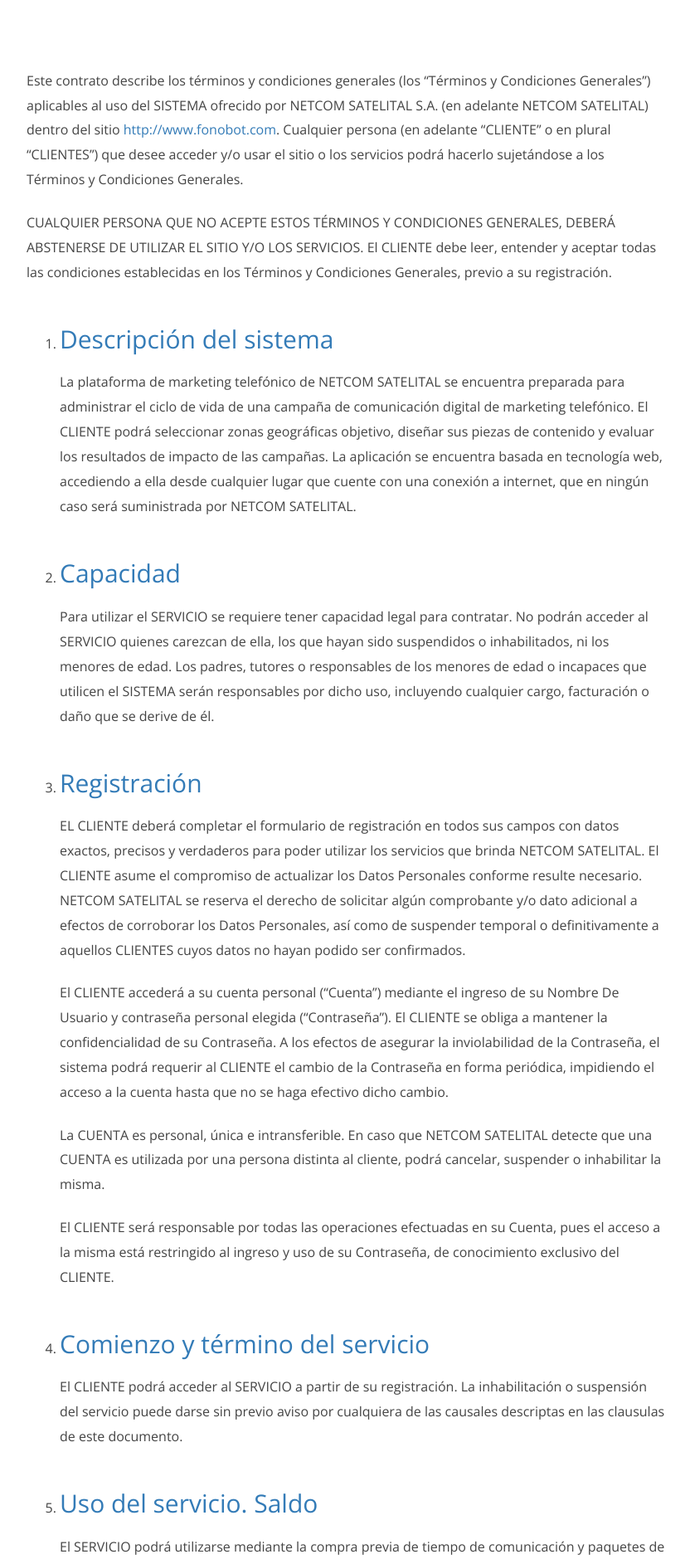
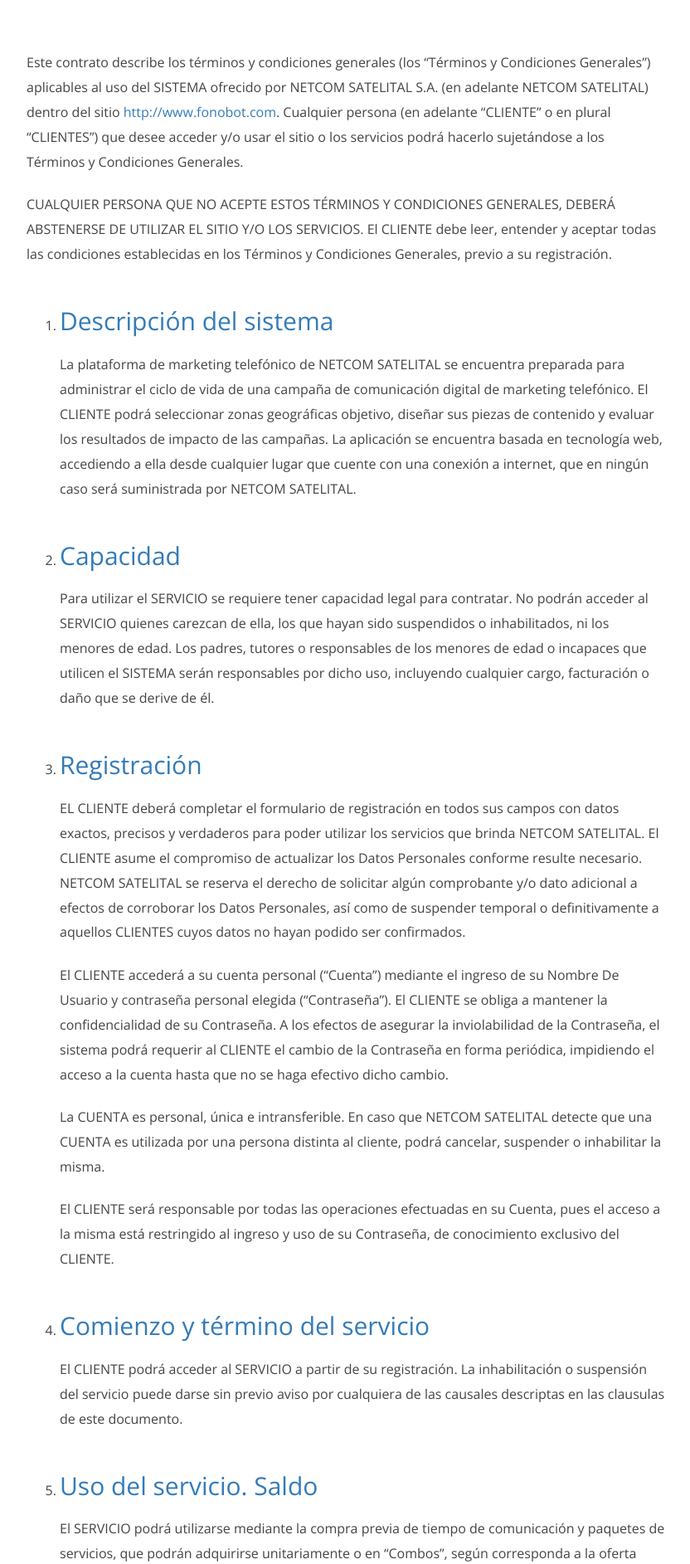
Before and after one commit to netcomsatelital/fonobot, a Jekyll site: the page built from condiciones.md, in a window 1280 px wide. Shown: the part 293-2178 px from the top of the page at 83% size, without its empty margins (223-1055 px from the left). Built offline with Jekyll 4.4.1, drawn with Linux system fonts in a browser that asks for light colours; nearby versions of some CDN libraries.

Commit message:
v0.0.18
- Cambiado texto en CTA inferior
- Agregados los :first-child y :last-child para quitar algunos márgenes a los headers hX

```diff
--- a/css/main.scss
+++ b/css/main.scss
@@ -139,6 +139,26 @@
  margin-top: 2.5ex;
  margin-bottom: 2.5ex;
  line-height: 3.5ex;
+}
+
+main h1:first-child,
+main h2:first-child,
+main h3:first-child,
+main h4:first-child,
+main h5:first-child,
+main h6:first-child,
+main p:first-child {
+ margin-top: 0;
+}
+
+main h1:last-child,
+main h2:last-child,
+main h3:last-child,
+main h4:last-child,
+main h5:last-child,
+main h6:last-child,
+main p:last-child {
+ margin-bottom: 0;
 }
 
 
--- a/index.html
+++ b/index.html
@@ -180,10 +180,11 @@
       </section>
 
       <section class="section-primary section-dark">
+        <p class="standout">Use Fonobot para avisar, promocionar o encuestar en su barrio.</p>
         <div class="container">
           <div class="row">
             <div class="col-md-6 col-md-offset-3">
-              <a href="https://app.fonobot.com/signup.php" class="btn btn-primary btn-lg btn-block">Cree una cuenta gratis</a>
+              <a href="https://app.fonobot.com/signup.php" class="btn btn-primary btn-lg btn-block">Pruebe Fonobot ahora</a>
             </div>
           </div>
         </div>
```
